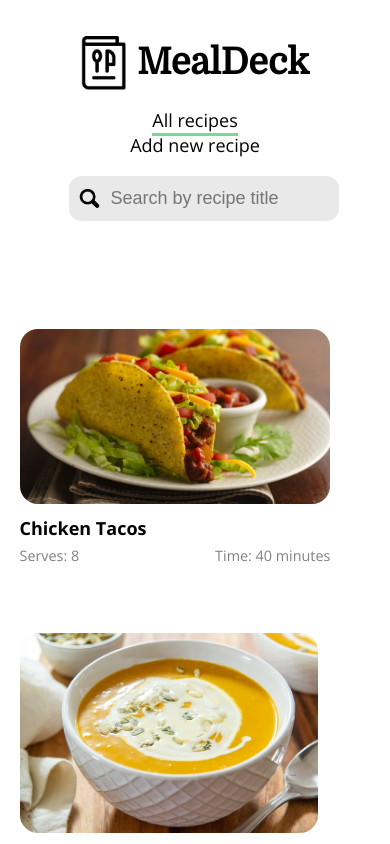
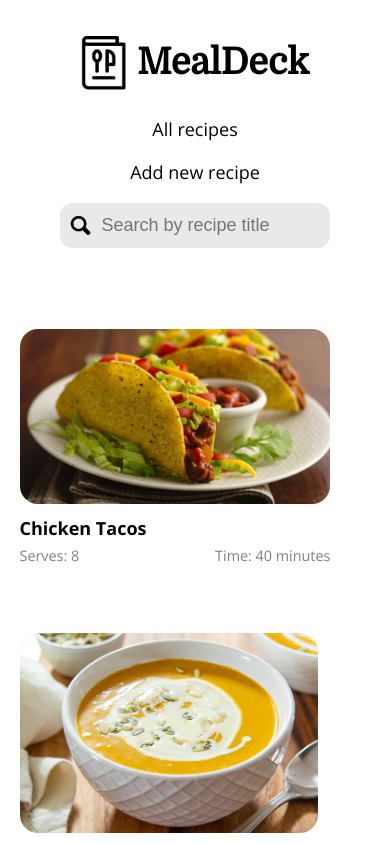
Before and after one commit to edlsto/recipe-creator, a Vue app: page / in a window 390 px wide. Shown: the top 844 px of the page. Built offline with nearby package versions, Linux system fonts and the light colour scheme.

Commit message:
Add media queries

```diff
--- a/src/components/Nav.vue
+++ b/src/components/Nav.vue
@@ -89,7 +89,7 @@ a {
   font-size: 1em;
   outline: none;
 }
-.nav-link.router-link-exact-active {
+/* .nav-link.router-link-exact-active {
   border-bottom: 3px solid rgb(123, 216, 146);
   margin-bottom: -3px;
 }
@@ -97,7 +97,7 @@ a {
 .nav-link:hover {
   border-bottom: 6px solid rgb(123, 216, 146);
   margin-bottom: -6px;
-}
+} */
 
 @media (max-width: 1000px) {
   .nav {
@@ -114,7 +114,19 @@ a {
     flex-direction: column;
   }
   .nav-link {
-    margin-bottom: 1em;
+    padding: 0.5em;
+  }
+
+  .search {
+    margin: 0.5em;
+  }
+
+  .nav {
+    padding: 2em 5em 0;
+  }
+
+  .main {
+    margin: 0 auto 4em;
   }
 }
 </style>
```
